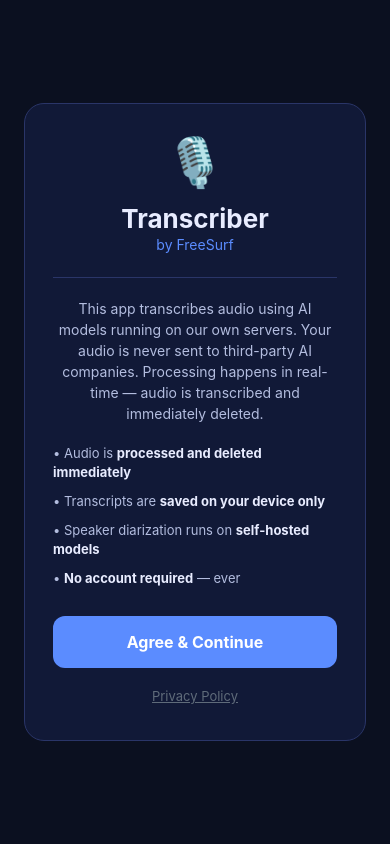
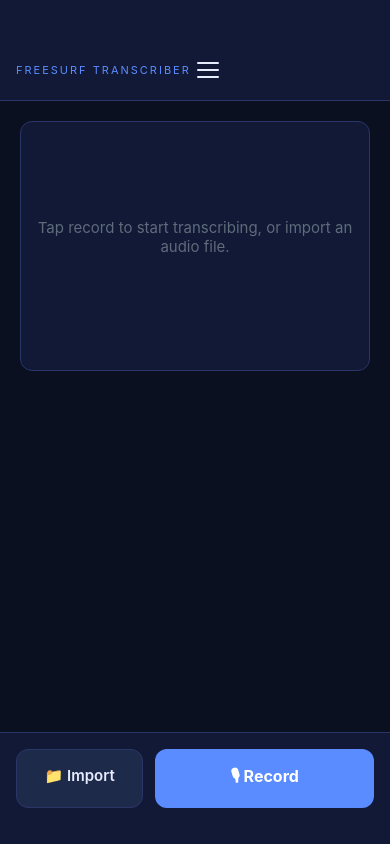
Before and after one commit to freesurf-ecosystem/freesurf-transcribe, a React Native app in the folder mobile/: screen / in a window 390 px wide. Built offline with nearby package versions, Linux system fonts and the light colour scheme.

Commit message:
Remove AI consent gate — covered by privacy policy instead

```diff
--- a/mobile/App.tsx
+++ b/mobile/App.tsx
@@ -3,24 +3,19 @@
 import { createNativeStackNavigator } from "@react-navigation/native-stack";
 import { StatusBar } from "expo-status-bar";
 import { View, ActivityIndicator } from "react-native";
-import AsyncStorage from "@react-native-async-storage/async-storage";
 import { supabase } from "./lib/supabase";
-import ConsentScreen from "./screens/ConsentScreen";
 import TranscriberScreen from "./screens/TranscriberScreen";
 import AuthScreen from "./screens/AuthScreen";
 
 export type RootStackParamList = {
-  Consent: undefined;
   Transcriber: undefined;
   Auth: undefined;
 };
 
-const CONSENT_KEY = "freesurf-transcriber-consent-v1";
 const Stack = createNativeStackNavigator<RootStackParamList>();
 
 export default function App() {
   const [session, setSession] = useState<boolean | null>(null);
-  const [initialRoute, setInitialRoute] = useState<string | null>(null);
 
   useEffect(() => {
     supabase.auth.getSession().then(({ data }) => setSession(Boolean(data.session)));
@@ -28,24 +23,14 @@
     return () => listener.subscription.unsubscribe();
   }, []);
 
-  useEffect(() => {
-    (async () => {
-      try {
-        const consented = await AsyncStorage.getItem(CONSENT_KEY);
-        setInitialRoute(consented === "true" ? "Transcriber" : "Consent");
-      } catch { setInitialRoute("Consent"); }
-    })();
-  }, []);
-
-  if (session === null || !initialRoute) {
+  if (session === null) {
     return <View style={{ flex: 1, justifyContent: "center", alignItems: "center", backgroundColor: "#0b1020" }}><ActivityIndicator color="#5b8cff" /></View>;
   }
 
   return (
     <NavigationContainer>
       <StatusBar style="light" />
-      <Stack.Navigator initialRouteName={initialRoute as any} screenOptions={{ headerShown: false, contentStyle: { backgroundColor: "#0b1020" } }}>
-        <Stack.Screen name="Consent" component={ConsentScreen} />
+      <Stack.Navigator screenOptions={{ headerShown: false, contentStyle: { backgroundColor: "#0b1020" } }}>
         <Stack.Screen name="Transcriber">
           {(props) => (
             <TranscriberScreen isLoggedIn={session} onSignIn={() => props.navigation.navigate("Auth")} />
--- a/mobile/screens/ConsentScreen.tsx
+++ /dev/null
@@ -1,69 +0,0 @@
-import React from "react";
-import { View, Text, TouchableOpacity, StyleSheet, Linking } from "react-native";
-import AsyncStorage from "@react-native-async-storage/async-storage";
-import type { NativeStackScreenProps } from "@react-navigation/native-stack";
-import type { RootStackParamList } from "../App";
-
-const CONSENT_KEY = "freesurf-transcriber-consent-v1";
-
-type Props = NativeStackScreenProps<RootStackParamList, "Consent">;
-
-export default function ConsentScreen({ navigation }: Props) {
-  async function handleAgree() {
-    await AsyncStorage.setItem(CONSENT_KEY, "true");
-    navigation.replace("Transcriber");
-  }
-
-  return (
-    <View style={styles.container}>
-      <View style={styles.card}>
-        <Text style={styles.icon}>🎙️</Text>
-        <Text style={styles.title}>Transcriber</Text>
-        <Text style={styles.subtitle}>by FreeSurf</Text>
-
-        <View style={styles.divider} />
-
-        <Text style={styles.body}>
-          This app transcribes audio using AI models running on our own servers.
-          Your audio is never sent to third-party AI companies. Processing happens
-          in real-time — audio is transcribed and immediately deleted.
-        </Text>
-
-        <View style={styles.bullets}>
-          <Text style={styles.bullet}>• Audio is <Text style={styles.bold}>processed and deleted immediately</Text></Text>
-          <Text style={styles.bullet}>• Transcripts are <Text style={styles.bold}>saved on your device only</Text></Text>
-          <Text style={styles.bullet}>• Speaker diarization runs on <Text style={styles.bold}>self-hosted models</Text></Text>
-          <Text style={styles.bullet}>• <Text style={styles.bold}>No account required</Text> — ever</Text>
-        </View>
-
-        <TouchableOpacity style={styles.agreeBtn} onPress={handleAgree}>
-          <Text style={styles.agreeText}>Agree & Continue</Text>
-        </TouchableOpacity>
-
-        <TouchableOpacity
-          style={styles.privacyLink}
-          onPress={() => Linking.openURL("https://freesurf.tools/privacy")}
-        >
-          <Text style={styles.privacyText}>Privacy Policy</Text>
-        </TouchableOpacity>
-      </View>
-    </View>
-  );
-}
-
-const styles = StyleSheet.create({
-  container: { flex: 1, backgroundColor: "#0b1020", justifyContent: "center", padding: 24 },
-  card: { backgroundColor: "#111937", borderRadius: 20, padding: 28, borderWidth: 1, borderColor: "#2a3568", alignItems: "center" },
-  icon: { fontSize: 48, marginBottom: 12 },
-  title: { fontSize: 26, fontWeight: "700", color: "#e8ecff" },
-  subtitle: { fontSize: 14, color: "#5b8cff", marginTop: 2, marginBottom: 4 },
-  divider: { height: 1, backgroundColor: "#2a3568", alignSelf: "stretch", marginVertical: 20 },
-  body: { fontSize: 14, color: "#b3bddf", lineHeight: 21, textAlign: "center", marginBottom: 20 },
-  bullets: { alignSelf: "stretch", gap: 10, marginBottom: 28 },
-  bullet: { fontSize: 13, color: "#b3bddf", lineHeight: 19 },
-  bold: { fontWeight: "700", color: "#e8ecff" },
-  agreeBtn: { backgroundColor: "#5b8cff", borderRadius: 12, padding: 16, alignSelf: "stretch", alignItems: "center", marginBottom: 12 },
-  agreeText: { color: "#fff", fontSize: 16, fontWeight: "700" },
-  privacyLink: { padding: 8 },
-  privacyText: { color: "#5f6b7a", fontSize: 13, textDecorationLine: "underline" },
-});
```
